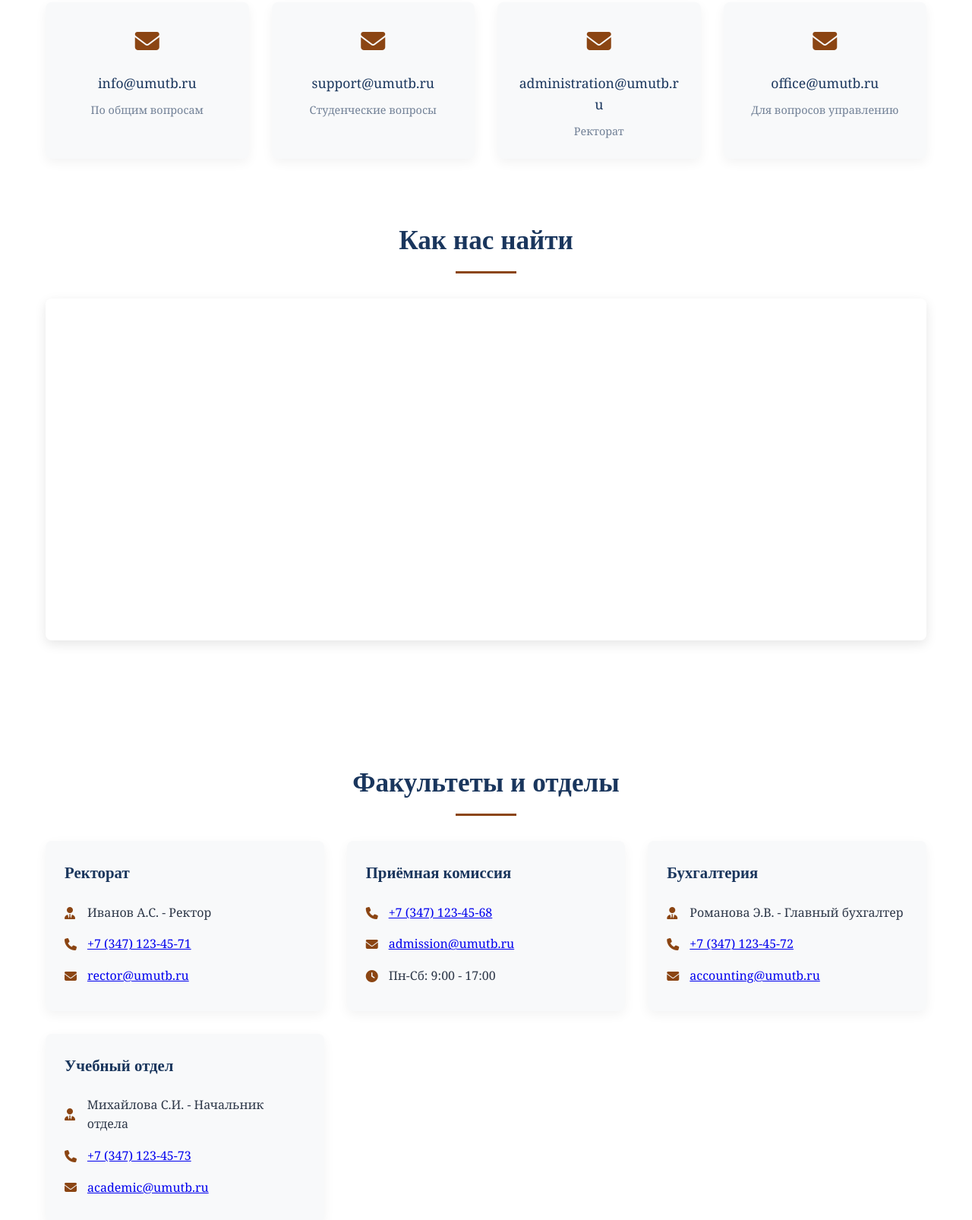
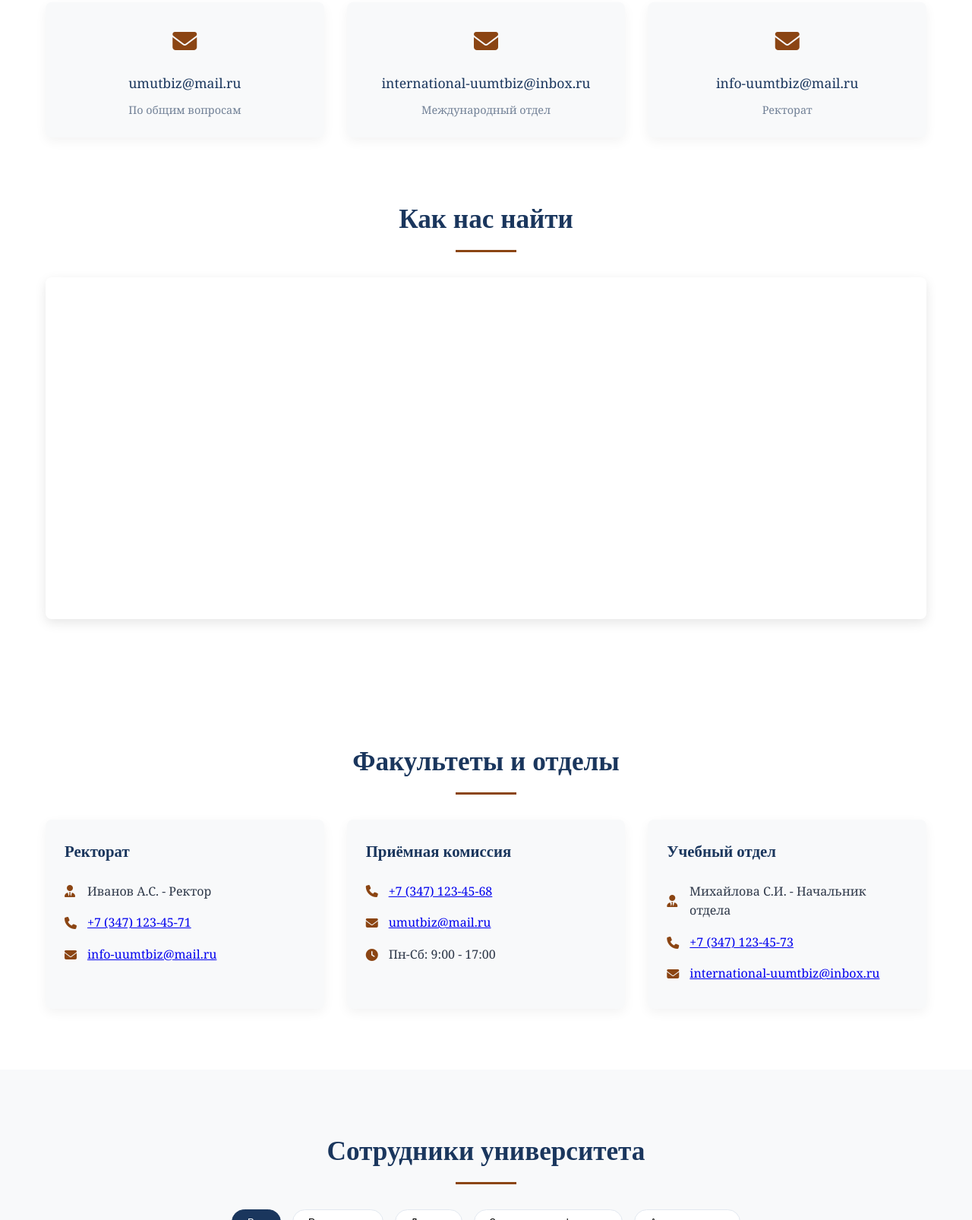
Before and after one commit to vglta/umutbiz, a plain HTML site: page pages/contacts.html in a window 1280 px wide. Shown: the part 1194-2800 px from the top of the page at 76% size. Drawn offline with Linux system fonts and the light colour scheme.

Commit message:
contacts

```diff
--- a/pages/contacts.html
+++ b/pages/contacts.html
@@ -745,12 +745,9 @@
           <ul class="contact-list">
             <li>
               <i class="fas fa-building"></i>
-              <span>г. Уфа, ул. Академическая, 1</span>
+              <span>г. Уфа, ул. Заки Валиди, 32</span>
             </li>
-            <li>
-              <i class="fas fa-subway"></i>
-              <span>Станция метро: "Университет"</span>
-            </li>
+
             <li>
               <i class="fas fa-bus"></i>
               <span>Автобусы: 18, 31, 44, 59, 68</span>
@@ -824,7 +821,7 @@
           <div class="email-icon">
             <i class="fas fa-envelope"></i>
           </div>
-          <div class="email-address">info@umutb.ru</div>
+          <div class="email-address">umutbiz@mail.ru</div>
           <div class="email-purpose">По общим вопросам</div>
         </div>
 
@@ -832,25 +829,19 @@
           <div class="email-icon">
             <i class="fas fa-envelope"></i>
           </div>
-          <div class="email-address">support@umutb.ru</div>
-          <div class="email-purpose">Студенческие вопросы</div>
+          <div class="email-address">international-uumtbiz@inbox.ru</div>
+          <div class="email-purpose">Международный отдел</div>
         </div>
 
         <div class="email-card">
           <div class="email-icon">
             <i class="fas fa-envelope"></i>
           </div>
-          <div class="email-address">administration@umutb.ru</div>
+          <div class="email-address">info-uumtbiz@mail.ru</div>
           <div class="email-purpose">Ректорат</div>
         </div>
 
-        <div class="email-card">
-          <div class="email-icon">
-            <i class="fas fa-envelope"></i>
-          </div>
-          <div class="email-address">office@umutb.ru</div>
-          <div class="email-purpose">Для вопросов управлению</div>
-        </div>
+
       </div>
     </div>
   </section>
@@ -883,7 +874,7 @@
             </li>
             <li>
               <i class="fas fa-envelope"></i>
-              <span><a href="mailto:rector@umutb.ru">rector@umutb.ru</a></span>
+              <span><a href="mailto:info-uumtbiz@mail.ru">info-uumtbiz@mail.ru</a></span>
             </li>
           </ul>
         </div>
@@ -897,7 +888,7 @@
             </li>
             <li>
               <i class="fas fa-envelope"></i>
-              <span><a href="mailto:admission@umutb.ru">admission@umutb.ru</a></span>
+              <span><a href="mailto:umutbiz@mail.ru">umutbiz@mail.ru</a></span>
             </li>
             <li>
               <i class="fas fa-clock"></i>
@@ -906,23 +897,6 @@
           </ul>
         </div>
 
-        <div class="department-card">
-          <h3 class="department-name">Бухгалтерия</h3>
-          <ul class="department-contacts">
-            <li>
-              <i class="fas fa-user-tie"></i>
-              <span>Романова Э.В. - Главный бухгалтер</span>
-            </li>
-            <li>
-              <i class="fas fa-phone"></i>
-              <span><a href="tel:+73471234572">+7 (347) 123-45-72</a></span>
-            </li>
-            <li>
-              <i class="fas fa-envelope"></i>
-              <span><a href="mailto:accounting@umutb.ru">accounting@umutb.ru</a></span>
-            </li>
-          </ul>
-        </div>
 
         <div class="department-card">
           <h3 class="department-name">Учебный отдел</h3>
@@ -937,7 +911,7 @@
             </li>
             <li>
               <i class="fas fa-envelope"></i>
-              <span><a href="mailto:academic@umutb.ru">academic@umutb.ru</a></span>
+              <span><a href="mailto:international-uumtbiz@inbox.ru">international-uumtbiz@inbox.ru</a></span>
             </li>
           </ul>
         </div>
@@ -966,7 +940,7 @@
             <div class="staff-position">Ректор</div>
             <ul class="staff-contacts">
               <li><i class="fas fa-phone"></i> <a href="tel:+73471234571">+7 (347) 123-45-71</a></li>
-              <li><i class="fas fa-envelope"></i> <a href="mailto:rector@umutb.ru">rector@umutb.ru</a></li>
+              <li><i class="fas fa-envelope"></i> <a href="mailto:info-uumtbiz@mail.ru">info-uumtbiz@mail.ru</a></li>
               <li><i class="fas fa-clock"></i> Приём: Чт 14:00-16:00</li>
             </ul>
           </div>
@@ -978,7 +952,7 @@
             <div class="staff-position">Проректор по учебной и научной работе</div>
             <ul class="staff-contacts">
               <li><i class="fas fa-phone"></i> <a href="tel:+73471234574">+7 (347) 123-45-74</a></li>
-              <li><i class="fas fa-envelope"></i> <a href="mailto:petrova@umutb.ru">petrova@umutb.ru</a></li>
+              <li><i class="fas fa-envelope"></i> <a href="mailto:umutbiz@mail.ru">umutbiz@mail.ru</a></li>
             </ul>
           </div>
         </div>
@@ -990,7 +964,7 @@
             <div class="staff-position">Декан факультета Экономики и финансов</div>
             <ul class="staff-contacts">
               <li><i class="fas fa-phone"></i> <a href="tel:+73471234575">+7 (347) 123-45-75</a></li>
-              <li><i class="fas fa-envelope"></i> <a href="mailto:smirnov@umutb.ru">smirnov@umutb.ru</a></li>
+              <li><i class="fas fa-envelope"></i> <a href="mailto:umutbiz@mail.ru">umutbiz@mail.ru</a></li>
             </ul>
           </div>
         </div>
@@ -1001,7 +975,7 @@
             <div class="staff-position">Декан Юридического факультета</div>
             <ul class="staff-contacts">
               <li><i class="fas fa-phone"></i> <a href="tel:+73471234576">+7 (347) 123-45-76</a></li>
-              <li><i class="fas fa-envelope"></i> <a href="mailto:kovaleva@umutb.ru">kovaleva@umutb.ru</a></li>
+              <li><i class="fas fa-envelope"></i> <a href="mailto:umutbiz@mail.ru">umutbiz@mail.ru</a></li>
             </ul>
           </div>
         </div>
@@ -1013,7 +987,7 @@
             <div class="staff-position">Зав. кафедрой «Экономическая теория»</div>
             <ul class="staff-contacts">
               <li><i class="fas fa-phone"></i> <a href="tel:+73471234577">+7 (347) 123-45-77</a></li>
-              <li><i class="fas fa-envelope"></i> <a href="mailto:andreeva@umutb.ru">andreeva@umutb.ru</a></li>
+              <li><i class="fas fa-envelope"></i> <a href="mailto:umutbiz@mail.ru">umutbiz@mail.ru</a></li>
             </ul>
           </div>
         </div>
@@ -1024,7 +998,7 @@
             <div class="staff-position">Зав. кафедрой «Гражданское право»</div>
             <ul class="staff-contacts">
               <li><i class="fas fa-phone"></i> <a href="tel:+73471234578">+7 (347) 123-45-78</a></li>
-              <li><i class="fas fa-envelope"></i> <a href="mailto:belov@umutb.ru">belov@umutb.ru</a></li>
+              <li><i class="fas fa-envelope"></i> <a href="mailto:umutbiz@mail.ru">umutbiz@mail.ru</a></li>
             </ul>
           </div>
         </div>
@@ -1036,7 +1010,7 @@
             <div class="staff-position">Главный бухгалтер</div>
             <ul class="staff-contacts">
               <li><i class="fas fa-phone"></i> <a href="tel:+73471234579">+7 (347) 123-45-79</a></li>
-              <li><i class="fas fa-envelope"></i> <a href="mailto:romanova@umutb.ru">romanova@umutb.ru</a></li>
+              <li><i class="fas fa-envelope"></i> <a href="mailto:umutbiz@mail.ru">umutbiz@mail.ru</a></li>
             </ul>
           </div>
         </div>
@@ -1047,7 +1021,7 @@
             <div class="staff-position">Начальник учебного отдела</div>
             <ul class="staff-contacts">
               <li><i class="fas fa-phone"></i> <a href="tel:+73471234580">+7 (347) 123-45-80</a></li>
-              <li><i class="fas fa-envelope"></i> <a href="mailto:mikhaylova@umutb.ru">mikhaylova@umutb.ru</a></li>
+              <li><i class="fas fa-envelope"></i> <a href="mailto:umutbiz@mail.ru">umutbiz@mail.ru</a></li>
             </ul>
           </div>
         </div>
@@ -1099,7 +1073,7 @@
           <ul class="footer-links">
             <li><i class="fas fa-map-marker-alt"></i> г. Уфа, ул. Академическая, 1</li>
             <li><i class="fas fa-phone"></i> +7 (347) 123-45-70</li>
-            <li><i class="fas fa-envelope"></i> info@umutb.ru</li>
+            <li><i class="fas fa-envelope"></i> umutbiz@mail.ru</li>
           </ul>
         </div>
 
```
